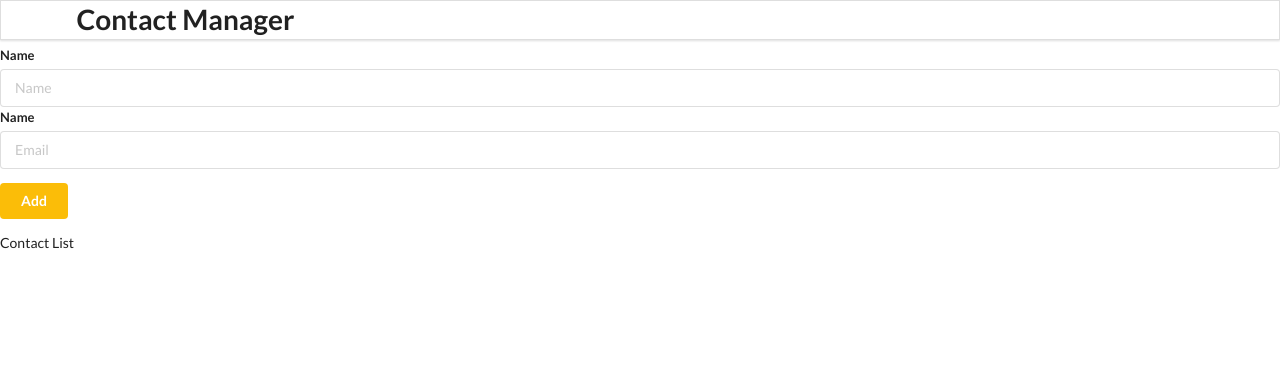
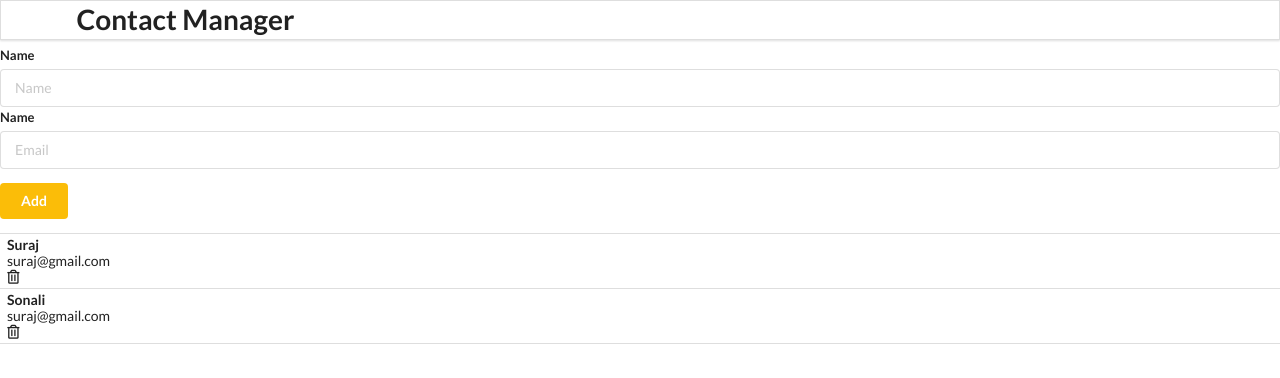
Before and after one commit to surajseth90/demo-react-login-app, a React (Create React App) app: page / in a window 1280 px wide. Shown: the top 378 px of the page. Built offline with nearby package versions, Linux system fonts and the light colour scheme.

Commit message:
Added conatct list using props

```diff
--- a/src/component/App.js
+++ b/src/component/App.js
@@ -5,11 +5,24 @@ import AddContact from './AddContact';
 import {ContactList} from './ContactList';
 
 function App() {
+
+  const contacts=[
+    {
+      id:"1",
+      name:"Suraj",
+      email:"suraj@gmail.com"
+    },
+    {
+      id:"2",
+      name:"Sonali",
+      email:"suraj@gmail.com"
+    }
+  ]
   return (
     <>
     <Header />
     <AddContact/>
-    <ContactList/>
+    <ContactList contacts={contacts}/>
     </>
   );
 }
--- a/src/component/ContactList.js
+++ b/src/component/ContactList.js
@@ -1,9 +1,22 @@
 import React from 'react'
 
-export const ContactList = () => {
-    return (
-        <div className='ui celled list'>
-            Contact List
-        </div>
-    )
+export const ContactList = (props) => {
+
+    const renderContacts = props.contacts.map((contacts) => {
+        return (
+            <div className="item">
+                <div className="contents">
+                    <div className="header">{contacts.name}</div>
+                    <div >{contacts.email}</div>
+                </div>
+                <i className="trash alternate outline icon"></i>
+            </div>
+        );
+});
+
+return (
+    <div className='ui celled list'>
+        {renderContacts}
+    </div>
+)
 }
```
